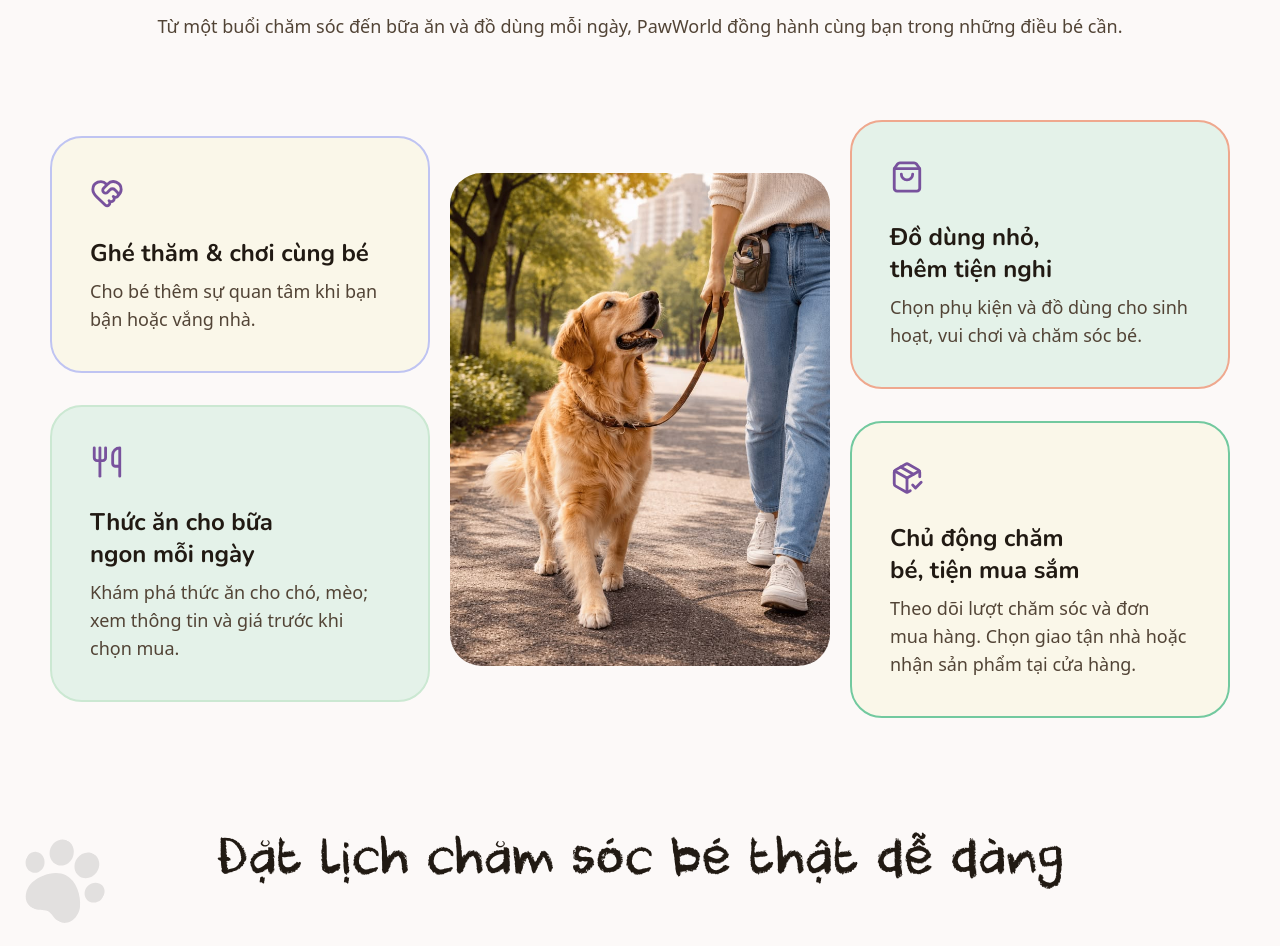
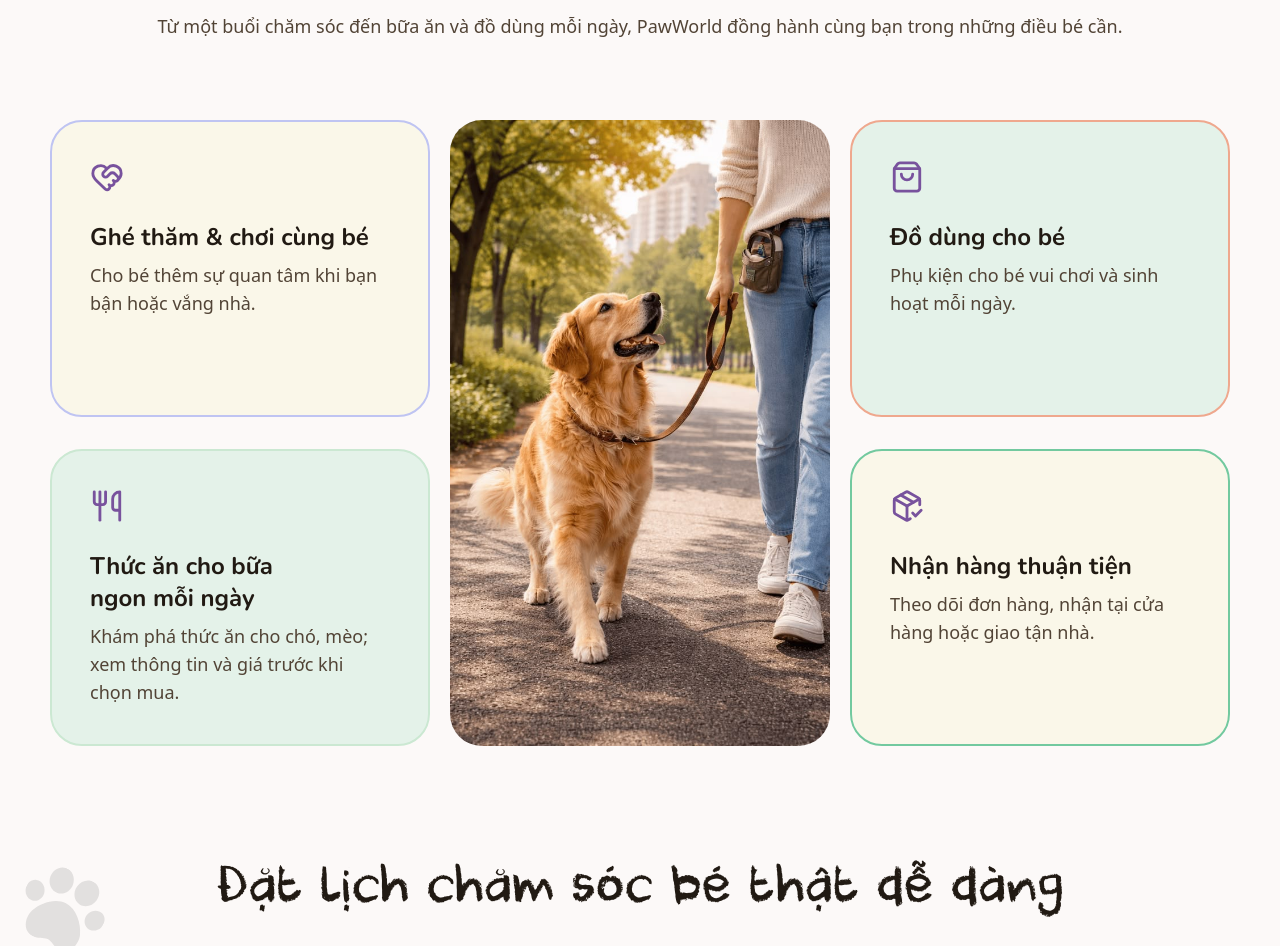
Before and after one commit to ngocthanhhx7/SEP490_G101_FALL2026, a React (Vite) app in the folder frontend/: page / in a window 1280 px wide. Shown: the part 1020-1966 px from the top of the page. Built offline with nearby package versions, Linux system fonts and the light colour scheme; no server answers; a web font is replaced by a local one.

Commit message:
fix: align Home benefit cards and shorten shopping copy

```diff
--- a/frontend/src/pages/public/HomePage.jsx
+++ b/frontend/src/pages/public/HomePage.jsx
@@ -47,14 +47,14 @@ const benefits = [
   ],
   [
     ShoppingBag,
-    'Đồ dùng nhỏ, thêm tiện nghi',
-    'Chọn phụ kiện và đồ dùng cho sinh hoạt, vui chơi và chăm sóc bé.',
+    'Đồ dùng cho bé',
+    'Phụ kiện cho bé vui chơi và sinh hoạt mỗi ngày.',
     'mint'
   ],
   [
     PackageCheck,
-    'Chủ động chăm bé, tiện mua sắm',
-    'Theo dõi lượt chăm sóc và đơn mua hàng. Chọn giao tận nhà hoặc nhận sản phẩm tại cửa hàng.',
+    'Nhận hàng thuận tiện',
+    'Theo dõi đơn hàng, nhận tại cửa hàng hoặc giao tận nhà.',
     'cream'
   ]
 ];
--- a/frontend/src/styles/public-site.css
+++ b/frontend/src/styles/public-site.css
@@ -61,8 +61,8 @@
 .pwc-design-hero-art small { display: block; font-size: 12px; color: #524436; }
 .pwc-design-section-heading { text-align: center; margin-bottom: 80px; }
 .pwc-design-section-heading p { margin-top: 16px; font-size: 18px; line-height: 28px; color: var(--public-muted); }
-.pwc-design-benefit-grid { display: grid; grid-template-columns: 1fr 1fr 1fr; gap: 20px; align-items: center; }
-.pwc-design-benefit-side { display: grid; gap: 32px; }
+.pwc-design-benefit-grid { display: grid; grid-template-columns: repeat(3, minmax(0, 1fr)); gap: 20px; align-items: stretch; }
+.pwc-design-benefit-side { display: grid; grid-template-rows: repeat(2, 1fr); gap: 32px; }
 .pwc-design-benefit { border: 2px solid #bfc4f2; border-radius: 32px; padding: 38px; }
 .pwc-design-benefit img { margin-bottom: 12px; }
 .pwc-design-benefit p { font-size: 18px; line-height: 28px; color: var(--public-muted); }
@@ -71,7 +71,7 @@
 .pwc-design-benefit-mint { background: #e4f2e9; border-color: #cbe8d2; }
 .pwc-design-benefit-side:last-child article:first-child { border-color: #efa88e; }
 .pwc-design-benefit-side:last-child article:last-child { border-color: #72c99f; }
-.pwc-design-benefit-photo { border-radius: 32px; width: 100%; height: 493px; object-fit: cover; }
+.pwc-design-benefit-photo { border-radius: 32px; width: 100%; height: 0; min-height: 100%; object-fit: cover; }
 .pwc-design-steps { padding: 60px 64px 92px; text-align: center; }
 .pwc-design-steps h2 { margin-bottom: 84px; }
 .pwc-design-steps ol { position: relative; display: grid; grid-template-columns: repeat(3, 1fr); gap: 64px; list-style: none; padding: 0; margin: 0; }
```
